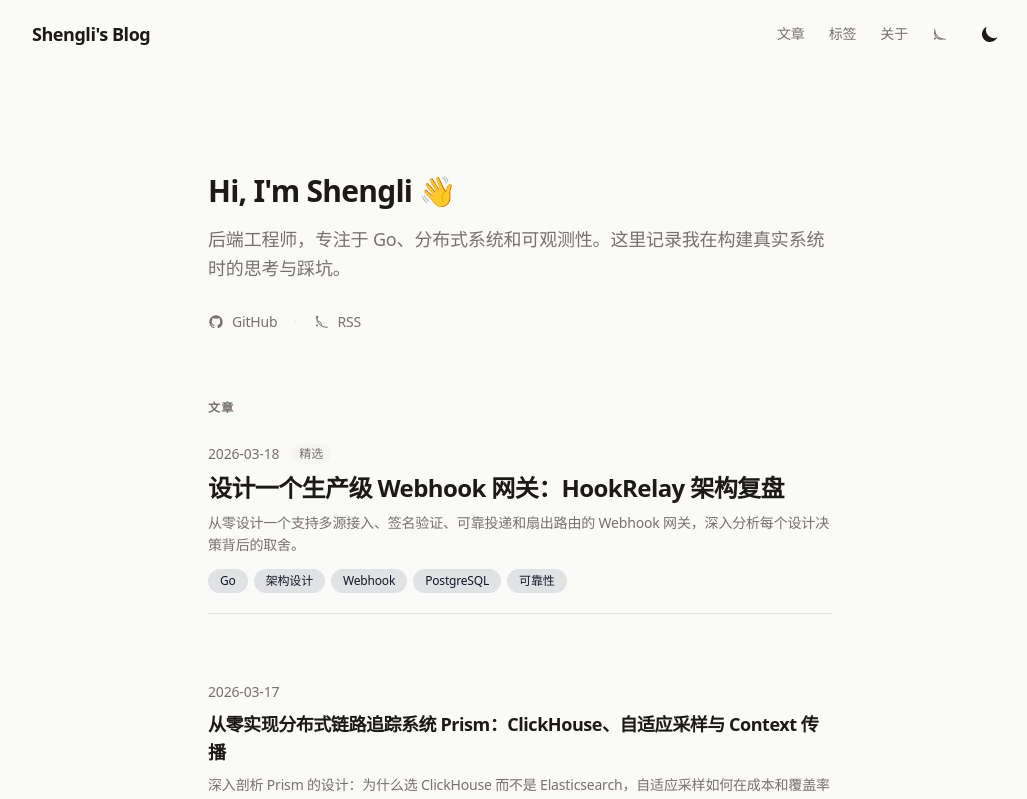
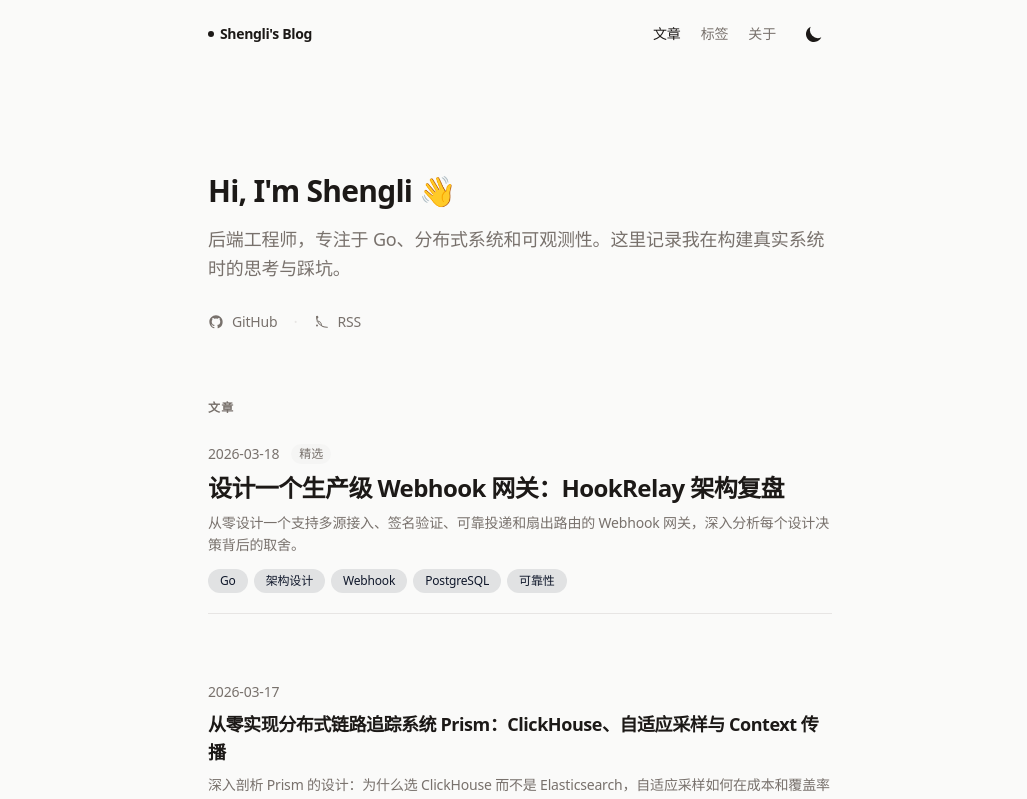
Before and after one commit to ThReeIOne/blog, a Next.js app: page / in a window 1280 px wide. Shown: the top 799 px of the page, without its empty margins (120-1147 px from the left). Built offline with nearby package versions, Linux system fonts and the light colour scheme.

Commit message:
Update: src/components/Header.tsx

```diff
--- a/src/components/Header.tsx
+++ b/src/components/Header.tsx
@@ -1,12 +1,19 @@
 "use client";
-
 import Link from "next/link";
 import { useEffect, useState } from "react";
+import { usePathname } from "next/navigation";
 import { SITE_NAME } from "@/lib/constants";
 import { ThemeToggle } from "./ThemeToggle";
 
+const NAV = [
+  { href: "/", label: "文章" },
+  { href: "/tags", label: "标签" },
+  { href: "/about", label: "关于" },
+];
+
 export function Header() {
   const [scrolled, setScrolled] = useState(false);
+  const pathname = usePathname();
 
   useEffect(() => {
     const onScroll = () => setScrolled(window.scrollY > 10);
@@ -18,47 +25,32 @@ export function Header() {
     <header
       className={`sticky top-0 z-50 border-b transition-all duration-300 ${
         scrolled
-          ? "header-blur border-card-border shadow-sm"
+          ? "header-blur border-card-border"
           : "border-transparent bg-background"
       }`}
     >
-      <nav className="mx-auto flex max-w-5xl items-center justify-between px-6 py-4">
-        <Link href="/" className="text-lg font-bold tracking-tight">
+      <nav className="mx-auto flex max-w-2xl items-center justify-between px-6 py-4">
+        <Link href="/" className="font-semibold tracking-tight text-sm flex items-center gap-1.5">
+          <span className="inline-block w-1.5 h-1.5 rounded-full bg-foreground" />
           {SITE_NAME}
         </Link>
-        <div className="flex items-center gap-6">
-          <Link
-            href="/"
-            className="text-sm text-muted-foreground transition-colors hover:text-foreground"
-          >
-            文章
-          </Link>
-          <Link
-            href="/tags"
-            className="text-sm text-muted-foreground transition-colors hover:text-foreground"
-          >
-            标签
-          </Link>
-          <Link
-            href="/about"
-            className="text-sm text-muted-foreground transition-colors hover:text-foreground"
-          >
-            关于
-          </Link>
-          <Link
-            href="/feed.xml"
-            className="text-muted-foreground transition-colors hover:text-accent"
-            title="RSS Feed"
-          >
-            <svg
-              xmlns="http://www.w3.org/2000/svg"
-              viewBox="0 0 24 24"
-              fill="currentColor"
-              className="h-4 w-4"
-            >
-              <path d="M3.75 3a.75.75 0 0 0-.75.75v.5c0 9.113 7.387 16.5 16.5 16.5h.5a.75.75 0 0 0 0-1.5h-.5C10.964 19.25 5.25 13.536 5.25 7.25v-.5A.75.75 0 0 0 4.5 6h-.75Zm0 6a.75.75 0 0 0-.75.75v.5a10.5 10.5 0 0 0 10.5 10.5h.5a.75.75 0 0 0 0-1.5h-.5a9 9 0 0 1-9-9v-.5A.75.75 0 0 0 3.75 9ZM6 18.75a1.5 1.5 0 1 1-3 0 1.5 1.5 0 0 1 3 0Z" />
-            </svg>
-          </Link>
+        <div className="flex items-center gap-5">
+          {NAV.map(({ href, label }) => {
+            const active = pathname === href;
+            return (
+              <Link
+                key={href}
+                href={href}
+                className={`text-sm transition-colors ${
+                  active
+                    ? "text-foreground font-medium"
+                    : "text-muted-foreground hover:text-foreground"
+                }`}
+              >
+                {label}
+              </Link>
+            );
+          })}
           <ThemeToggle />
         </div>
       </nav>
```
